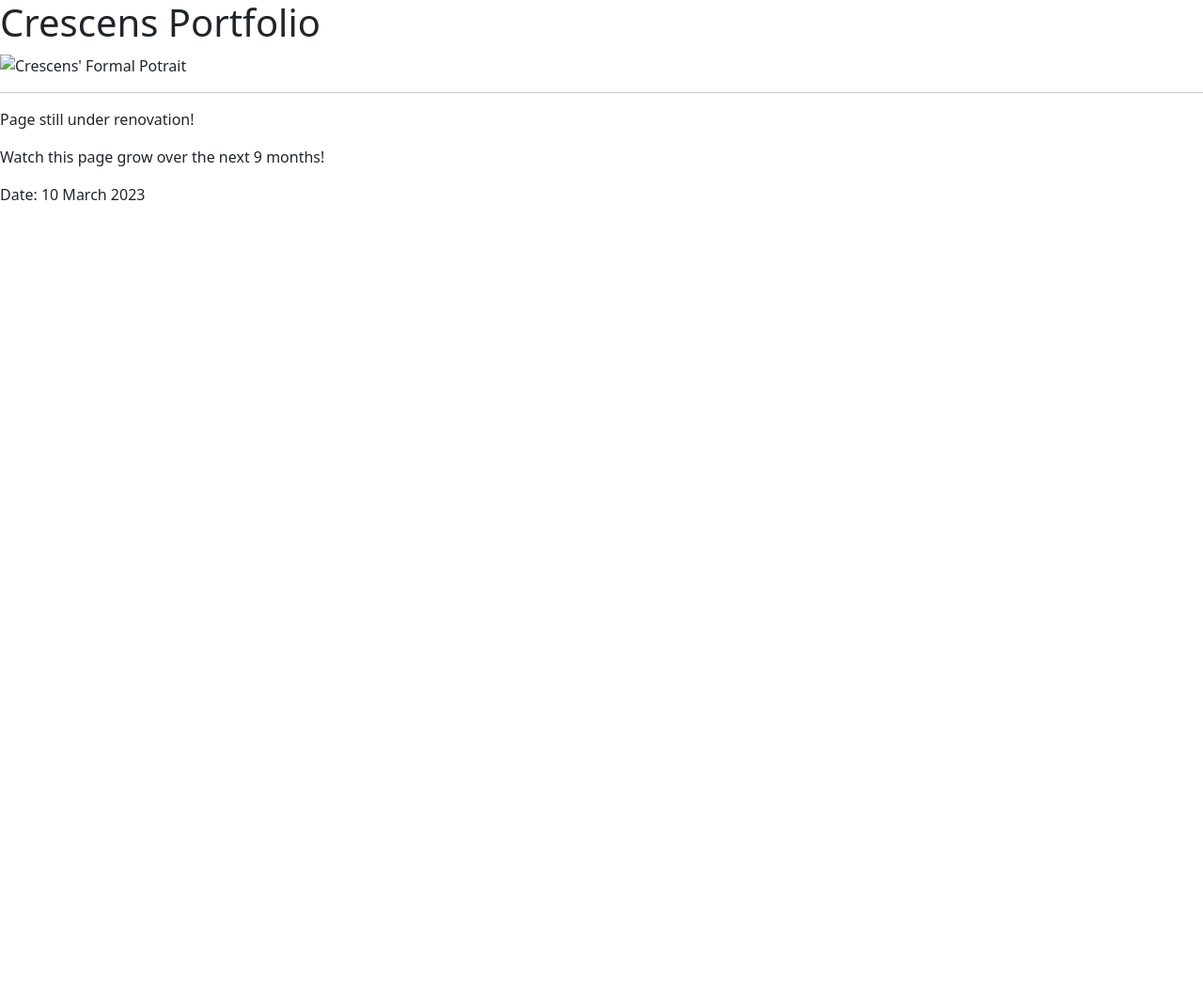
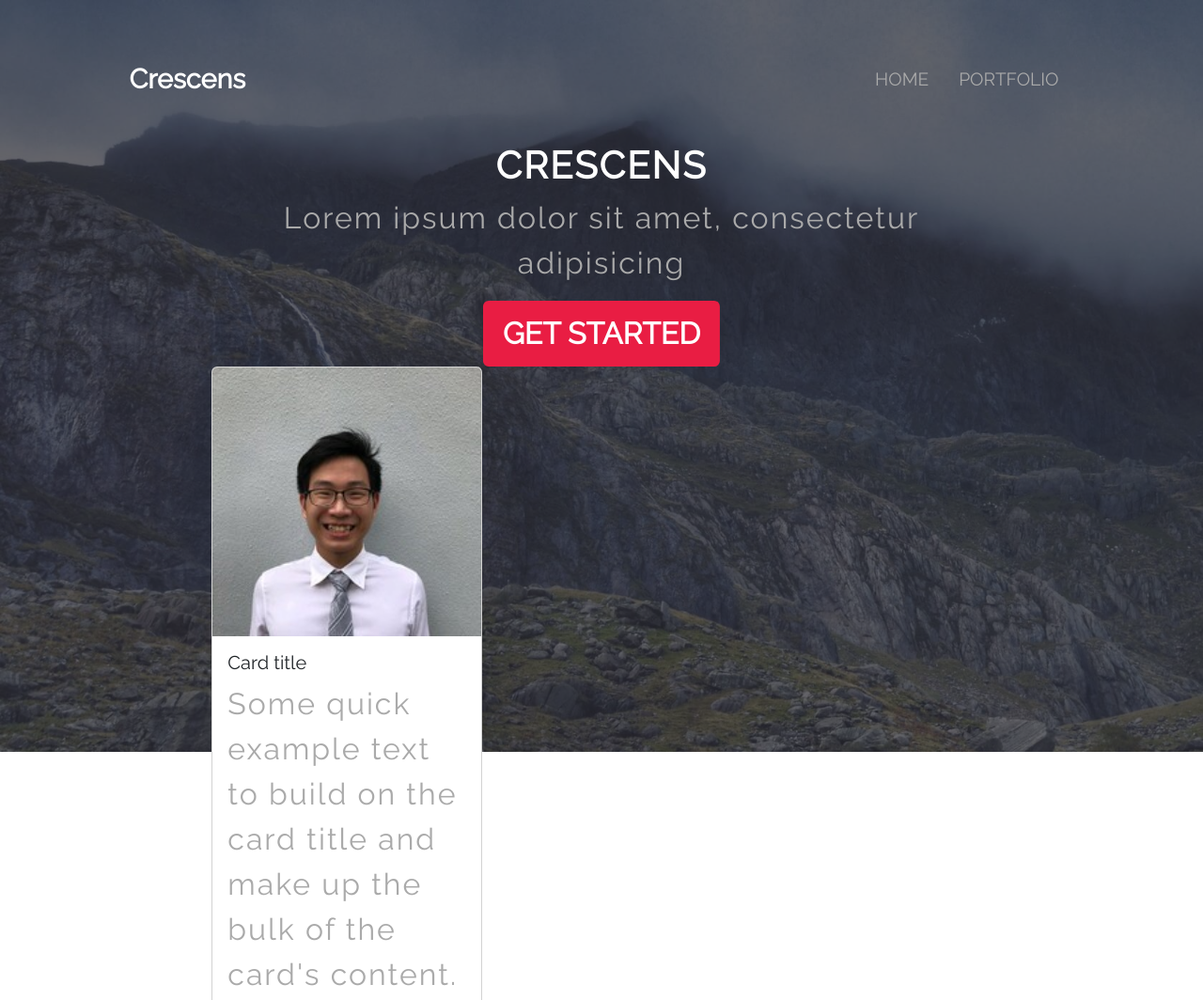
Before and after one commit to tancrescens/tancrescens.github.io, a plain HTML site: page index.html in a window 1280 px wide. Shown: the top 1064 px of the page at 94% size. Before the commit the page ends 800 px from the top, so only its background shows below. Drawn offline with nearby package versions, Linux system fonts and the light colour scheme.

Commit message:
Redesigned the page without content

```diff
--- /dev/null
+++ b/index.css
@@ -0,0 +1,60 @@
+body {
+  margin: 0;
+  padding: 0;
+  background: #fff;
+  font-family: "Raleway", sans-serif;
+  color: #fff;
+}
+.banner {
+  height: 100vh;
+  width: 100%;
+  background: url("imgs/overlay.png"), url("imgs/banner.jpg");
+  background-position: top;
+  background-size: cover;
+  /*background-attachment: fixed;*/
+  background-repeat: no-repeat;
+}
+.banner .navbar {
+  margin-top: 4%;
+}
+.banner .navbar-brand {
+  color: #fff;
+  font-size: 1.8em;
+  font-weight: 700;
+  margin-left: 10%;
+}
+.banner .nav {
+  margin-right: 10%;
+}
+.banner .nav li a {
+  color: #aaa;
+  font-size: 1.2em;
+}
+.banner .info {
+  margin-top: 15%;
+  transform: translateY(-15%);
+}
+.banner .info h1 {
+  font-size: 2.5em;
+  font-weight: 700;
+  color: #fff;
+  letter-spacing: 2px;
+}
+.banner .info p {
+  font-size: 2em;
+  font-weight: 500;
+  color: #aaa;
+  letter-spacing: 2px;
+}
+.banner .info a {
+  margin-left: 50%;
+  transform: translateX(-50%);
+  color: #fff;
+  background: #e91d43;
+  padding: 10px 20px;
+  font-size: 2em;
+  font-weight: 600;
+}
+.banner .info a:hover {
+  background: #e91e63;
+}
--- a/index.html
+++ b/index.html
@@ -5,20 +5,71 @@
     <meta http-equiv="X-UA-Compatible" content="IE=edge" />
     <meta name="viewport" content="width=device-width, initial-scale=1.0" />
 
-    <!--Bootstrap CDN-->
-    <link href="https://cdn.jsdelivr.net/npm/bootstrap@5.3.2/dist/css/bootstrap.min.css" rel="stylesheet" integrity="sha384-T3c6CoIi6uLrA9TneNEoa7RxnatzjcDSCmG1MXxSR1GAsXEV/Dwwykc2MPK8M2HN" crossorigin="anonymous">
-    <script src="https://cdn.jsdelivr.net/npm/bootstrap@5.3.2/dist/js/bootstrap.bundle.min.js" integrity="sha384-C6RzsynM9kWDrMNeT87bh95OGNyZPhcTNXj1NW7RuBCsyN/o0jlpcV8Qyq46cDfL" crossorigin="anonymous"></script>
-</head>
-</html>
-    <title>Crescens Portfolio</title>
+    <!-- Bootstrap CDN -->
+    <link
+      href="https://cdn.jsdelivr.net/npm/bootstrap@5.3.2/dist/css/bootstrap.min.css"
+      rel="stylesheet"
+      integrity="sha384-T3c6CoIi6uLrA9TneNEoa7RxnatzjcDSCmG1MXxSR1GAsXEV/Dwwykc2MPK8M2HN"
+      crossorigin="anonymous"
+    />
+    <script
+      src="https://cdn.jsdelivr.net/npm/bootstrap@5.3.2/dist/js/bootstrap.bundle.min.js"
+      integrity="sha384-C6RzsynM9kWDrMNeT87bh95OGNyZPhcTNXj1NW7RuBCsyN/o0jlpcV8Qyq46cDfL"
+      crossorigin="anonymous"
+    ></script>
+    <!-- Google Fonts -->
+    <link
+      href="https://fonts.googleapis.com/css?family=Raleway&display=swap"
+      rel="stylesheet"
+    />
+    <!-- CSS -->
+    <link rel="stylesheet" type="text/css" href="index.css" />
   </head>
+
+  <title>Crescens Portfolio</title>
   <body>
-    <h1>Crescens Portfolio</h1>
-    <img src="img/formalPotrait.jpeg" alt="Crescens' Formal Potrait" />
-    <hr />
+    <div class="container-fluid banner">
+      <div class="row">
+        <!-- Navbar -->
+        <div class="col-md-12">
+          <nav class="navbar navbar-md">
+            <div class="navbar-brand">Crescens</div>
+            <ul class="nav">
+              <li class="nav-item">
+                <a class="nav-link" href="index.html">HOME</a>
+              </li>
+              <li class="nav-item">
+                <a class="nav-link" href="portfolio.html">PORTFOLIO</a>
+              </li>
+            </ul>
+          </nav>
+        </div>
+        <!-- Navbar end-->
 
-    <p>Page still under renovation!</p>
-    <p>Watch this page grow over the next 9 months!</p>
-    <p>Date: 10 March 2023</p>
+        <!-- Body -->
+        <div class="col-md-8 offset-md-2 info">
+          <h1 class="text-center">CRESCENS</h1>
+          <p class="text-center">
+            Lorem ipsum dolor sit amet, consectetur adipisicing
+          </p>
+          <a href="#" class="btn btn-md text-center">GET STARTED</a>
+          <!-- Profile Card -->
+          <div class="card" style="width: 18rem">
+            <img src="imgs/formalPotrait.jpg" class="card-img-top" alt="..." />
+            <div class="card-body">
+              <h5 class="card-title">Card title</h5>
+              <p class="card-text">
+                Some quick example text to build on the card title and make up
+                the bulk of the card's content.
+              </p>
+              <a href="#" class="btn btn-primary">Go somewhere</a>
+            </div>
+          </div>
+          <!-- Profile Card end-->
+        </div>
+
+        <!-- Body end-->
+      </div>
+    </div>
   </body>
 </html>
```
Also changed, not shown: portfolio.html (added, +63 -0 lines), imgs/banner.jpg (added), imgs/overlay.png (added).
